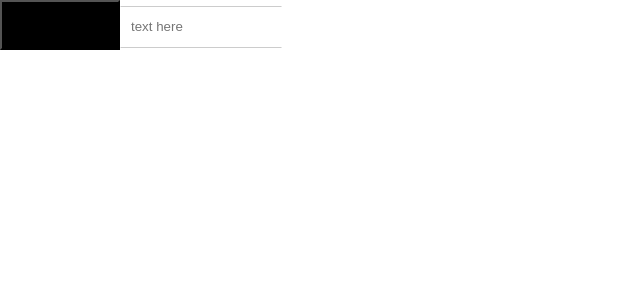
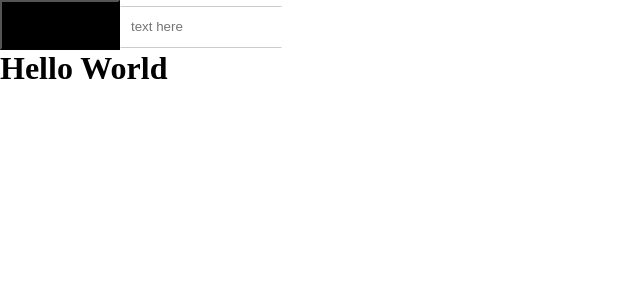
Before and after one commit to qkaxhfms/react, a React (Create React App) app: page / in a window 1280 px wide. Shown: the top 300 px of the page, without its empty margins (0-640 px from the left). Built offline with nearby package versions, Linux system fonts and the light colour scheme; the HTML template or start-up script is replaced by a standard one.

Commit message:
start react and add Htext components

```diff
--- a/src/App.js
+++ b/src/App.js
@@ -1,12 +1,14 @@
 import React from "react";
 import Button from "./Components/Button";
 import Input from "./Components/Input";
+import Htext from "./Components/Htext";
 
 function App() {
   return (
     <>
       <Button />
       <Input />
+      <Htext />
     </>
   );
 }
--- /dev/null
+++ b/src/Components/Htext.js
@@ -0,0 +1,8 @@
+import React from 'react';
+import './common.css';
+
+function Htext(){
+    return <h1>Hello World</h1>;
+}
+
+export default Htext;
```
Also changed, not shown: 1 other file (tests, documents, lock files or other folders).
